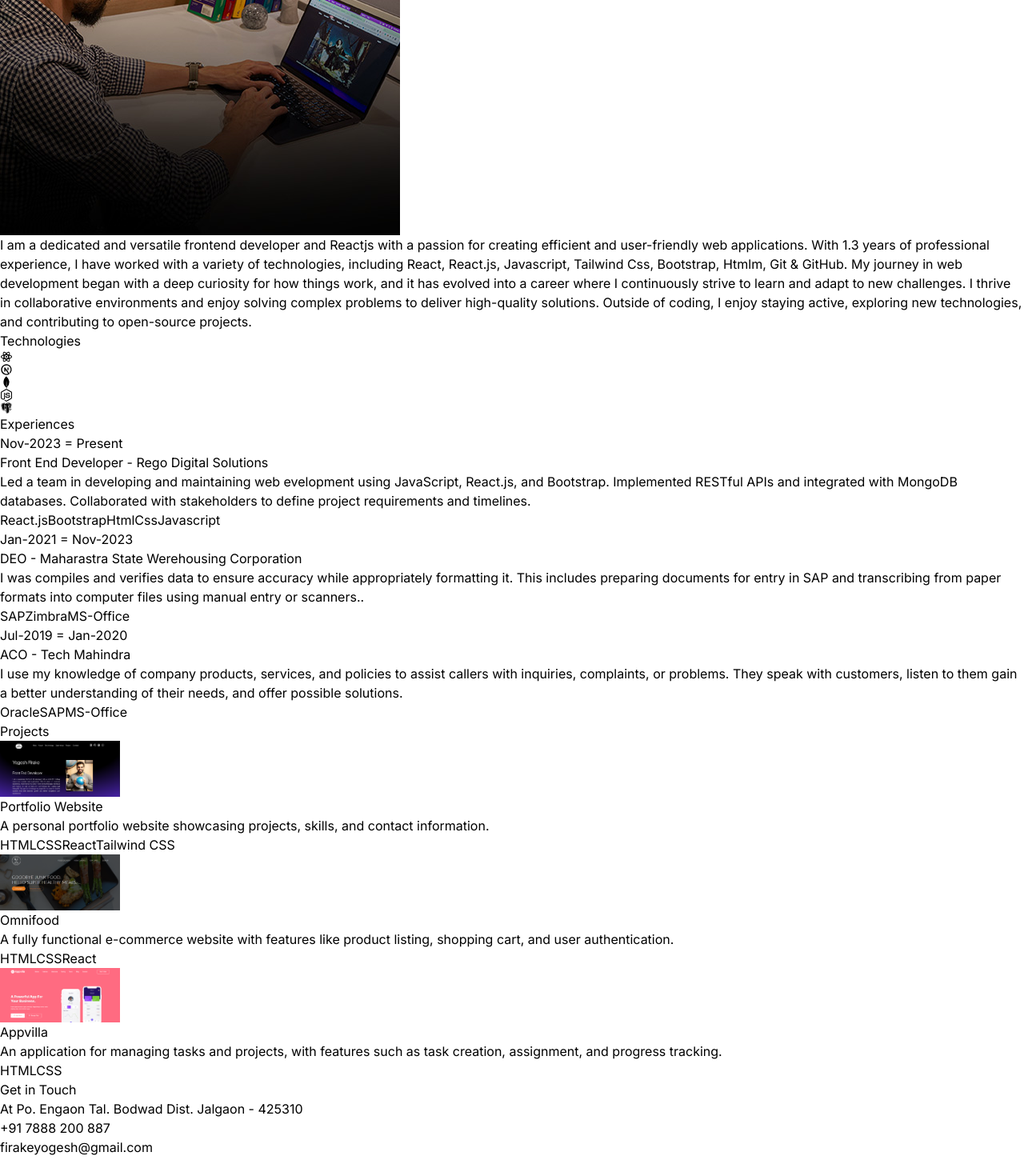
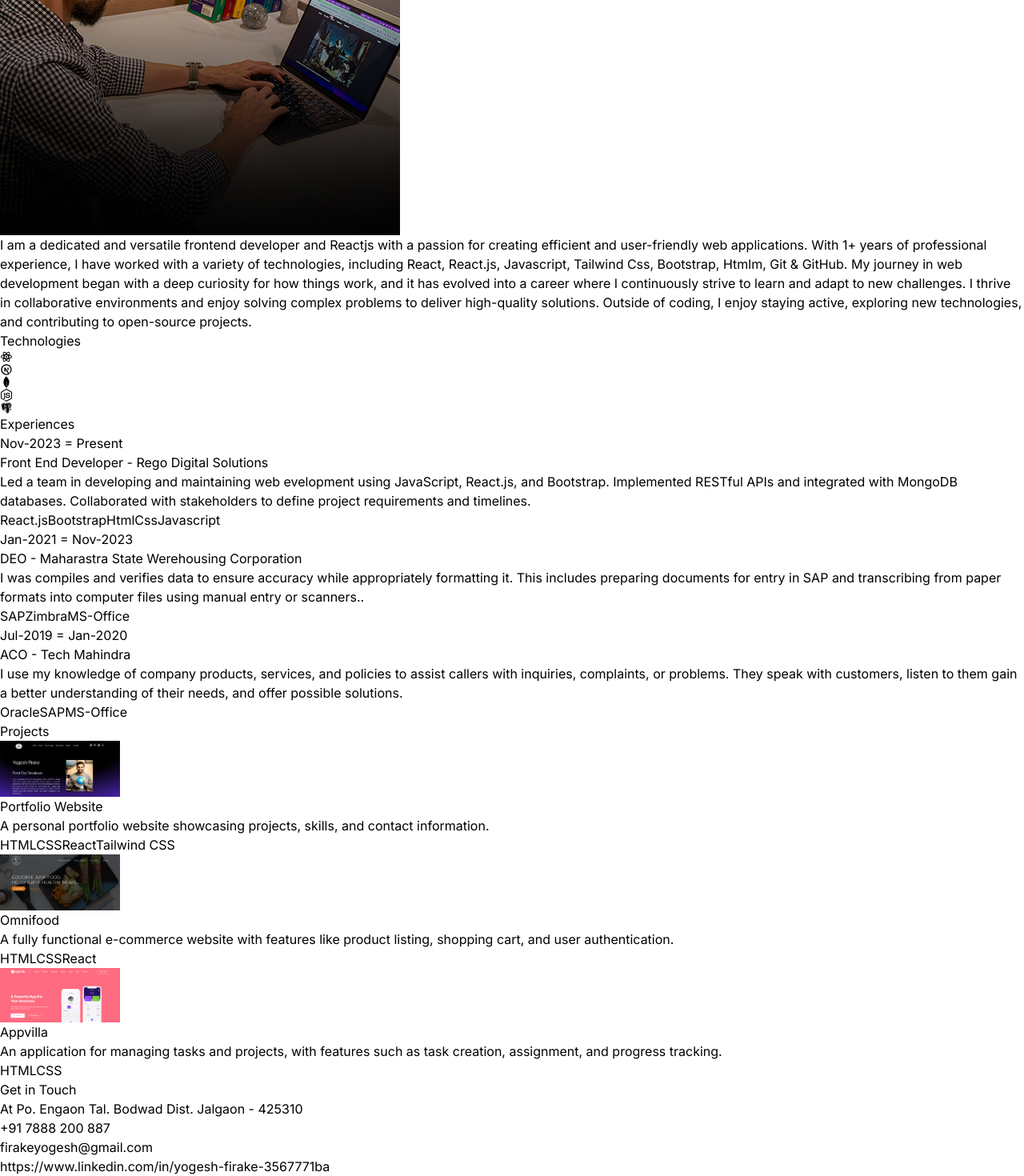
Before and after one commit to YogeshFirake/Personal-Portfolio, a React (Vite) app: page / in a window 1280 px wide. Shown: the part 1591-3061 px from the top of the page at 80% size. Before the commit the page ends 3037 px from the top, so only its background shows below. Built offline with nearby package versions, Linux system fonts and the light colour scheme.

Commit message:
Add existing file

```diff
--- a/src/componants/Contact.jsx
+++ b/src/componants/Contact.jsx
@@ -8,6 +8,8 @@
         <p className="my-4">{ CONTACT.address}</p>
         <p className="my-4">{CONTACT.phoneNo}</p>
         <a href="#" className= "border-b">{CONTACT.email}</a>
+        <br/>
+        <a href="#" className= "border-b">{CONTACT.Linkedin} </a>
 
         </div>
     </div>
--- a/src/constants/index.js
+++ b/src/constants/index.js
@@ -1,11 +1,11 @@
+import { LiaLinkedin } from "react-icons/lia";
 import project1 from "../assets/projects/project-1.png";
 import project2 from "../assets/projects/project-2.png";
 import project3 from "../assets/projects/project-3.png";
 
-
 export const HERO_CONTENT = `I am a passionate front-end UI developer with a knack for crafting robust and scalable web applications. With 1+ years of hands-on experience, I have honed my skills in front-end technologies like React and Next.js, as well as back-end technologies like Node.js and MongoDB. My goal is to leverage my expertise to create innovative solutions that drive business growth and deliver exceptional user experiences.`;
 
-export const ABOUT_TEXT = `I am a dedicated and versatile frontend developer and Reactjs with a passion for creating efficient and user-friendly web applications. With 1.3 years of professional experience, I have worked with a variety of technologies, including React, React.js, Javascript, Tailwind Css, Bootstrap, Htmlm, Git & GitHub. My journey in web development began with a deep curiosity for how things work, and it has evolved into a career where I continuously strive to learn and adapt to new challenges. I thrive in collaborative environments and enjoy solving complex problems to deliver high-quality solutions. Outside of coding, I enjoy staying active, exploring new technologies, and contributing to open-source projects.`;
+export const ABOUT_TEXT = `I am a dedicated and versatile frontend developer and Reactjs with a passion for creating efficient and user-friendly web applications. With 1+ years of professional experience, I have worked with a variety of technologies, including React, React.js, Javascript, Tailwind Css, Bootstrap, Htmlm, Git & GitHub. My journey in web development began with a deep curiosity for how things work, and it has evolved into a career where I continuously strive to learn and adapt to new challenges. I thrive in collaborative environments and enjoy solving complex problems to deliver high-quality solutions. Outside of coding, I enjoy staying active, exploring new technologies, and contributing to open-source projects.`;
 
 export const EXPERIENCES = [
   {
@@ -13,7 +13,7 @@
     role: "Front End Developer",
     company: "Rego Digital Solutions",
     description: `Led a team in developing and maintaining web evelopment using JavaScript, React.js, and Bootstrap. Implemented RESTful APIs and integrated with MongoDB databases. Collaborated with stakeholders to define project requirements and timelines.`,
-    technologies: [ "React.js", "Bootstrap", "Html", "Css", "Javascript"],
+    technologies: ["React.js", "Bootstrap", "Html", "Css", "Javascript"],
   },
   {
     year: "Jan-2021 = Nov-2023",
@@ -29,7 +29,6 @@
     description: `I use my knowledge of company products, services, and policies to assist callers with inquiries, complaints, or problems. They speak with customers, listen to them gain a better understanding of their needs, and offer possible solutions.`,
     technologies: ["Oracle", "SAP", "MS-Office"],
   },
-
 ];
 
 export const PROJECTS = [
@@ -45,19 +44,20 @@
     image: project2,
     description:
       "A fully functional e-commerce website with features like product listing, shopping cart, and user authentication.",
-    technologies: ["HTML", "CSS", "React", ],
+    technologies: ["HTML", "CSS", "React"],
   },
   {
     title: "Appvilla ",
     image: project3,
     description:
       "An application for managing tasks and projects, with features such as task creation, assignment, and progress tracking.",
-    technologies: ["HTML", "CSS", ],
+    technologies: ["HTML", "CSS"],
   },
-  ];
+];
 
 export const CONTACT = {
-  address: "At Po. Engaon Tal. Bodwad Dist. Jalgaon - 425310",
-  phoneNo: "+91 7888 200 887 ",
-  email: "firakeyogesh@gmail.com",
+  address: " At Po. Engaon Tal. Bodwad Dist. Jalgaon - 425310",
+  phoneNo: " +91 7888 200 887 ",
+  email: " firakeyogesh@gmail.com",
+  Linkedin: " https://www.linkedin.com/in/yogesh-firake-3567771ba",
 };
```
